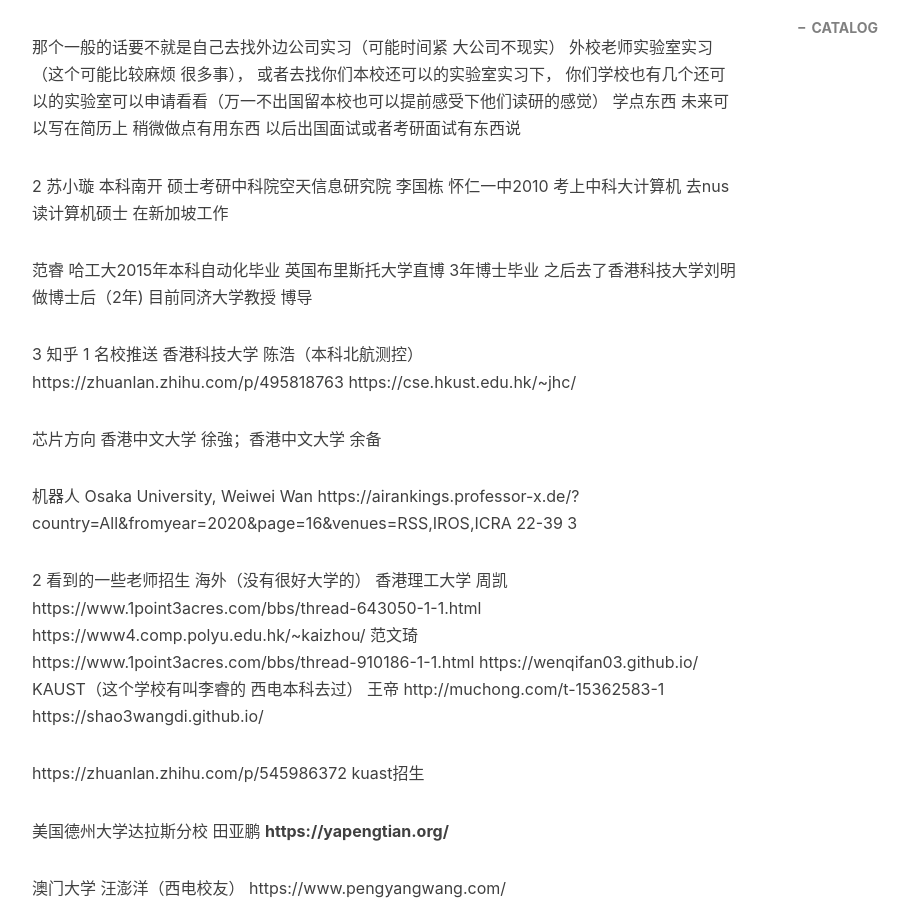
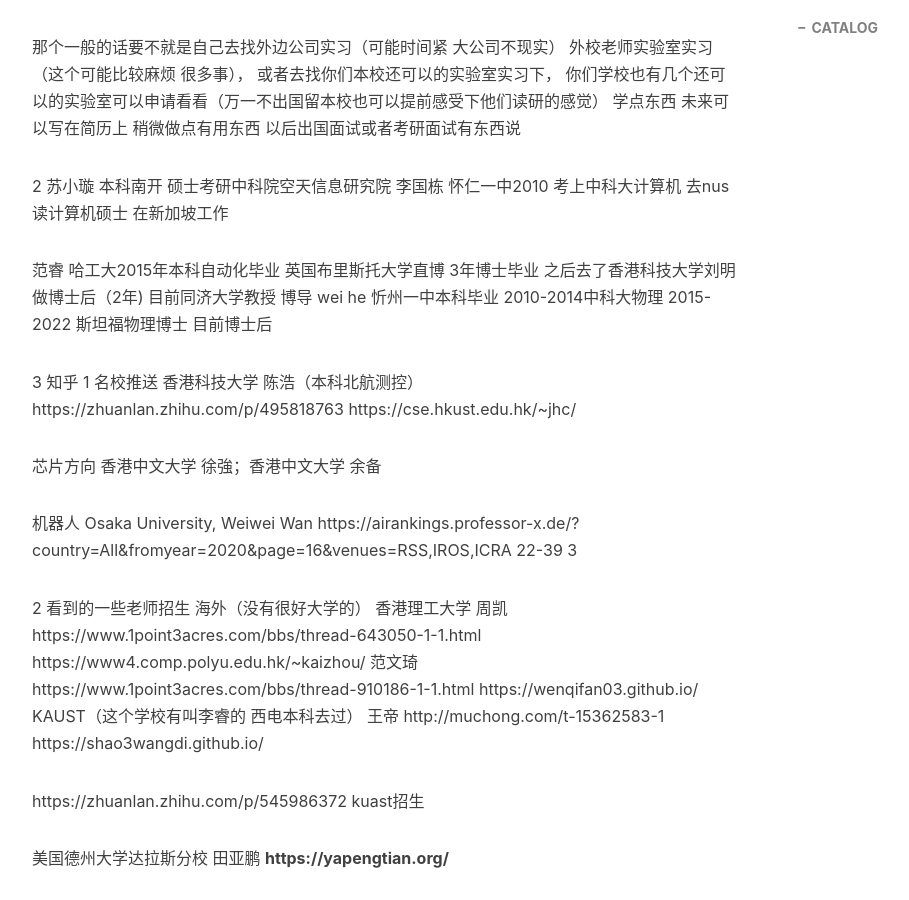
Before and after one commit to pengjiao123/pengjiao123.github.io, a Jekyll site: the page built from _posts/2022-06-18-实习相关.md, in a window 1280 px wide and 900 px high, scrolled down 653 px. Shown: the whole window, without its empty margins (233-1142 px from the left). Built offline with Jekyll 4.4.1, drawn with Linux system fonts in a browser that asks for light colours; nearby versions of some CDN libraries; comment, search, counter and statistics services are not loaded.

Commit message:
Update 2022-06-18-实习相关.md

```diff
--- a/_posts/2022-06-18-实习相关.md
+++ b/_posts/2022-06-18-实习相关.md
@@ -24,6 +24,7 @@
 
 
 范睿 哈工大2015年本科自动化毕业 英国布里斯托大学直博 3年博士毕业 之后去了香港科技大学刘明做博士后（2年) 目前同济大学教授 博导
+wei he 忻州一中本科毕业 2010-2014中科大物理 2015-2022 斯坦福物理博士 目前博士后
 
 
 
```
